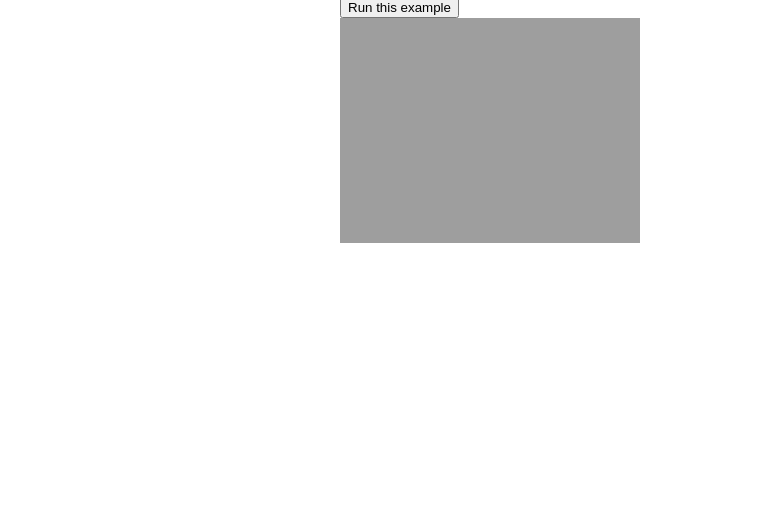
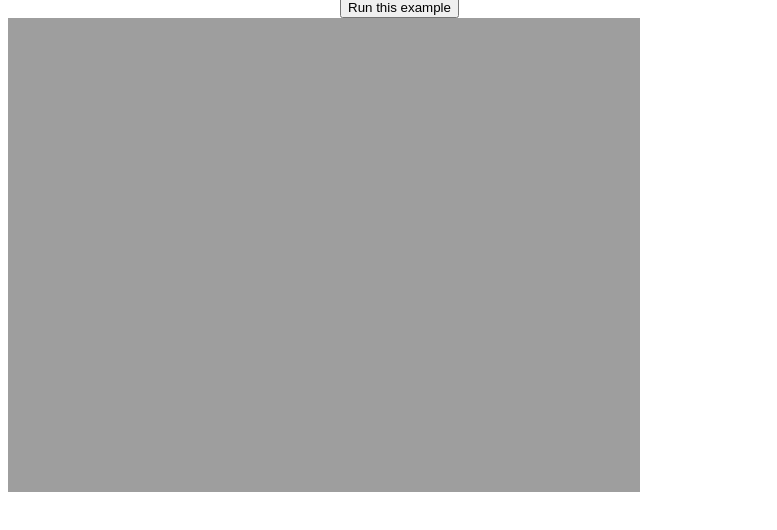
Before and after one commit to annemenini/deepwater, a website built with Parcel: page web/index.html in a window 1280 px wide. Both pictures are taken after a click on the button "Run this example". Shown: the part 236-766 px from the top of the page, without its empty margins (0-777 px from the left). Built offline with nearby package versions, Linux system fonts and the light colour scheme; what @tensorflow/tfjs, @tensorflow/tfjs-converter would draw is missing.

Commit message:
Fix pixelated (small) result image

```diff
--- a/web/index.html
+++ b/web/index.html
@@ -35,7 +35,6 @@ html {
 
 <body id='dropbox'>
     <div class="container">
-
         <label for="input">Select one or more pictures</label>
         <input type="file" id="input" multiple accept="image/*">
 
@@ -47,9 +46,8 @@ html {
         <button id="run-example">Run this example</button>
 
         <div id="loading" style="display:none">Loading model...</div>
-
-        <div id="output" class="output"></div>
     </div>
+    <div id="output" class="output"></div>
 
     <script src="index.js"></script>
 </body>
--- a/web/index.js
+++ b/web/index.js
@@ -39,41 +39,41 @@ function processFile(url) {
   img.src = url;
 }
 
-function drawImage(img) {
-  console.log("drawing input");
-  let output = document.getElementById("output");
-
+function getCanvasOfImgSize(img) {
   let canvas = document.createElement("canvas");
-  canvas.className = "input-preview";
   canvas.width = img.naturalWidth;
   canvas.height = img.naturalHeight;
-  canvas.getContext('2d').drawImage(img, 0, 0);
-
-  output.append(canvas);
+  return canvas;
 }
 
-function drawResult(originalImage, result) {
-  console.log("drawing result");
-  const output = document.getElementById("output");
-  const canvas = document.createElement("canvas");
-  canvas.className = "result-preview";
-  canvas.width = originalImage.naturalWidth;
-  canvas.height = originalImage.naturalHeight;
+function imgToCanvas(img) {
+  let canvas = getCanvasOfImgSize(img);
+  canvas.getContext('2d').drawImage(img, 0, 0);
+  return canvas;
+}
 
-  tf.toPixels(result.asType('int32').squeeze(), canvas);
-
+function appendCanvas(canvas) {
+  let output = document.getElementById("output");
   output.append(canvas);
 }
 
 function processImg(img) {
-  drawImage(img);
+  // we copy into a canvas because https://github.com/tensorflow/tfjs/issues/1111
+  let canvasInput = imgToCanvas(img);
+  canvasInput.className = "input-preview";
+  appendCanvas(canvasInput);
 
-  const demoFloat32 = tf.fromPixels(img).asType('float32');
+  const demoFloat32 = tf.fromPixels(canvasInput).asType('float32');
   console.log('model: executing');
   let result = model.execute({[INPUT_NODE_NAME]: demoFloat32}, OUTPUT_NODE_NAME);
   console.log('model: executed');
 
-  drawResult(img, result);
+  let canvasResult = getCanvasOfImgSize(img);
+  canvasResult.className = "result-preview";
+
+  tf.toPixels(result.asType('int32').squeeze([0]), canvasResult);
+
+  appendCanvas(canvasResult);
 }
 
 export async function bindPage() {
```
